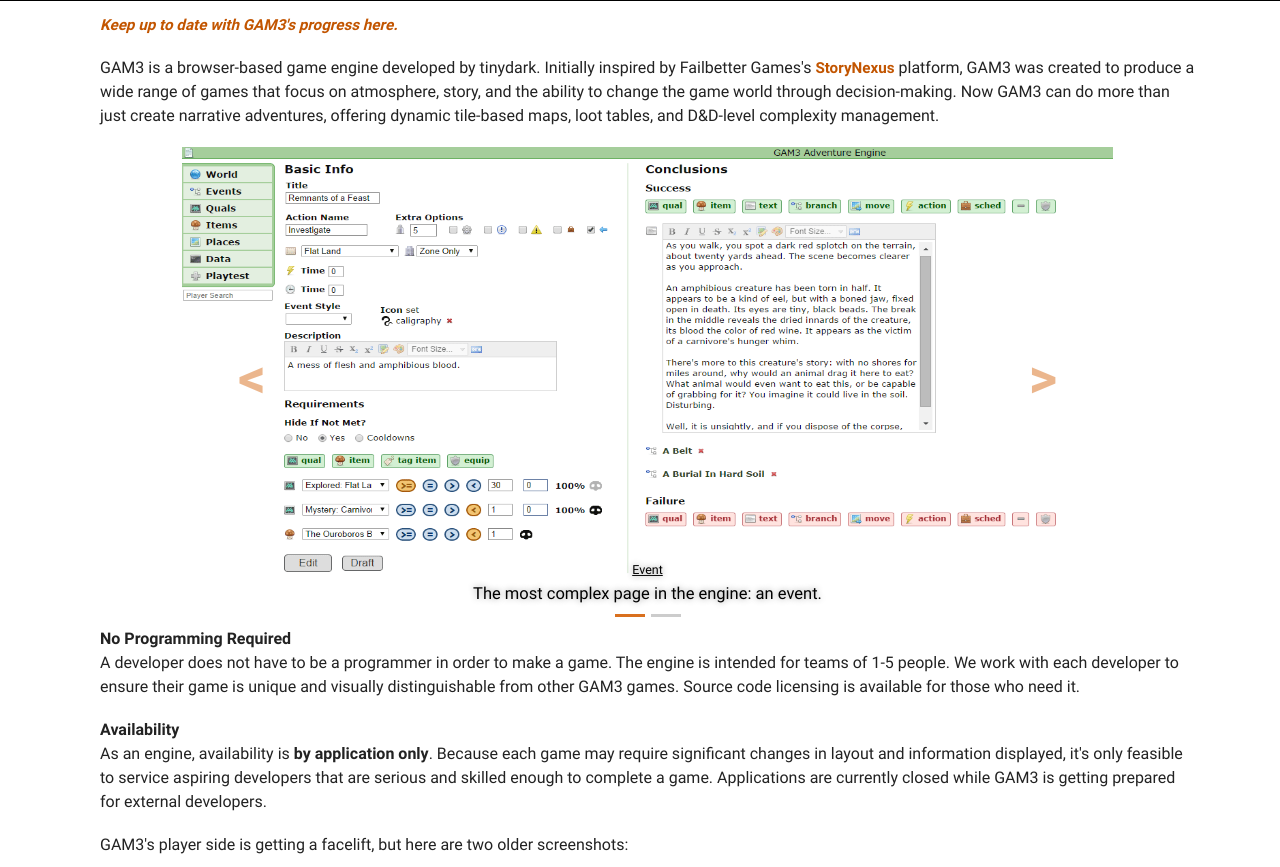
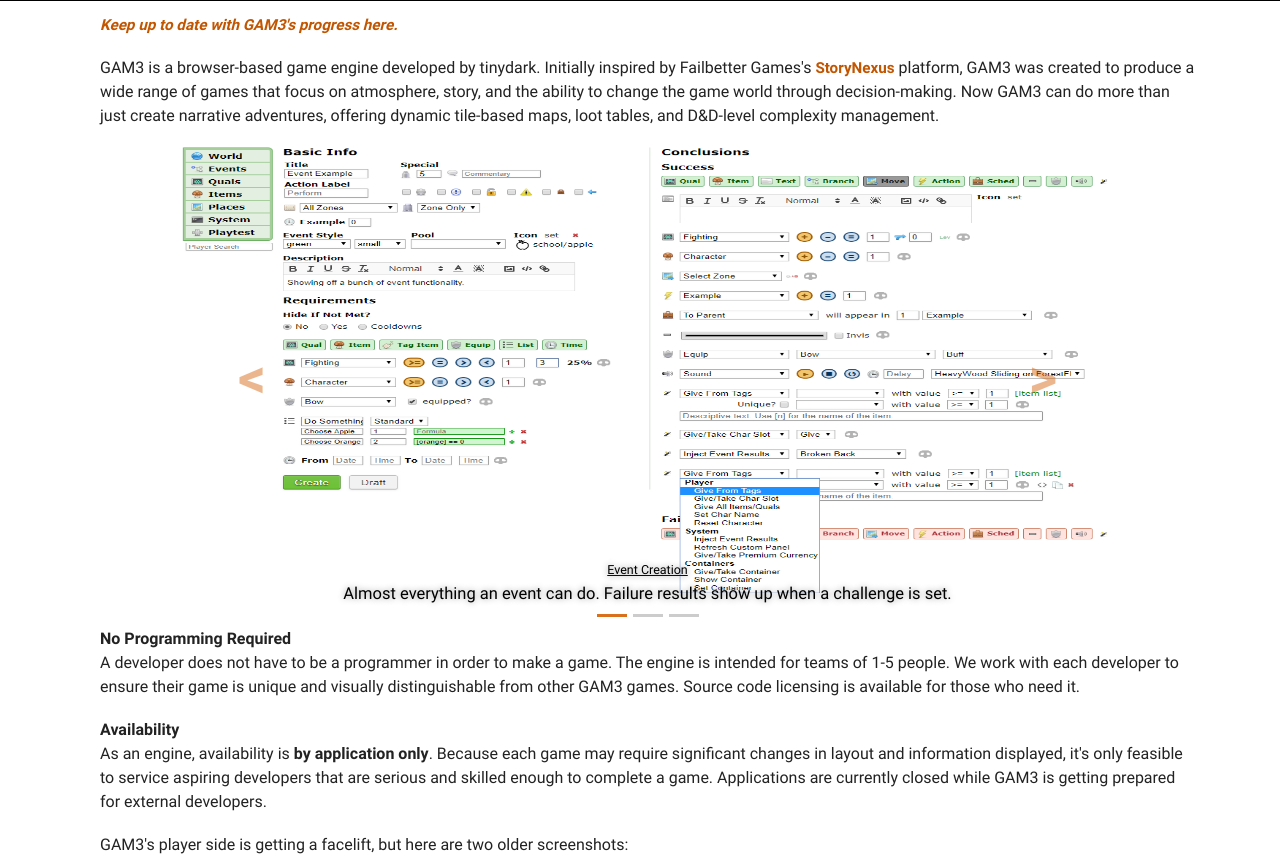
Before and after one commit to VaelVictus/vaelvictus.com, a CakePHP app: the page made by app/View/Elements/GAM3.ctp in a window 1280 px wide. Shown: the part 41-908 px from the top of the page. Run offline with PHP 8.4 and a stand-in for CakePHP, Linux system fonts and the light colour scheme; the template is opened without the code that fills it, so the values that code supplies are empty; some libraries are stand-ins or nearby versions.

Commit message:
GAM3, mobile fixes

```diff
--- a/app/View/Elements/GAM3.ctp
+++ b/app/View/Elements/GAM3.ctp
@@ -6,26 +6,37 @@
     <ol class="carousel-indicators m-0">
       <li data-target="#mrbungle" data-slide-to="0" class="active"></li>
       <li data-target="#mrbungle" data-slide-to="1" class=""></li>
+      <li data-target="#mrbungle" data-slide-to="2" class=""></li>
     </ol>
     <div class="carousel-inner">
 
       <div class="carousel-item active">
-        <a href='<?=$this->webroot?>/img/screens/gam3_event.gif' target='_blank'>
-        	<?=$this->Html->image('screens/gam3_event.gif', ['class' => 'd-block pb-5 w-100'])?>
+        <a href='<?=$this->webroot?>/img/screens/gam3_event_add.png' target='_blank'>
+        	<?=$this->Html->image('screens/gam3_event_add.png', ['class' => 'd-block pb-5 w-100'])?>
         </a>
         <div class="carousel-caption pt-3 pb-0 d-none d-md-block">
-          <h5>Event</h5>
-          <p>The most complex page in the engine: an event.</p>
+          <h5>Event Creation</h5>
+          <p>Almost everything an event can do. Failure results show up when a challenge is set.</p>
         </div>
       </div>
 
       <div class="carousel-item">
-      	<a href='<?=$this->webroot?>/img/screens/gam3_qual.gif' target='_blank'>
-	        <?=$this->Html->image('screens/gam3_qual.gif', ['class' => 'd-block pb-5 w-100'])?>
-	    </a>
+        <a href='<?=$this->webroot?>/img/screens/gam3_event_edit.PNG' target='_blank'>
+          <?=$this->Html->image('screens/gam3_event_edit.PNG', ['class' => 'd-block pb-5 w-100'])?>
+         </a>
         <div class="carousel-caption pt-3 pb-0 d-none d-md-block">
-          <h5>Qual View</h5>
-          <p>Editing a qual.</p>
+          <h5>Event Edit</h5>
+          <p>An example of a real-life event.</p>
+        </div>
+      </div>
+
+      <div class="carousel-item">
+      	<a href='<?=$this->webroot?>/img/screens/gam3_item.png' target='_blank'>
+	        <?=$this->Html->image('screens/gam3_item.png', ['class' => 'd-block pb-5 w-100'])?>
+	       </a>
+        <div class="carousel-caption pt-3 pb-0 d-none d-md-block">
+          <h5>Item</h5>
+          <p>Editing a piece of equipment. We can query for 'bleeding' as a chance to bleed with each attack.</p>
         </div>
       </div>
 
--- a/app/View/Elements/contact.ctp
+++ b/app/View/Elements/contact.ctp
@@ -21,7 +21,7 @@
 	</div>
 </div>
 
-<p>
+<p class='mt-3'>
 	I'm on <a href="https://twitter.com/VaelVictus" target='_blank'>twitter</a>.<br>
 	I post a few times a month on <a href="http://vael.tumblr.com/" target='_blank'>my Tumblr</a>, too.
 </p>
--- a/app/View/Elements/daiele.ctp
+++ b/app/View/Elements/daiele.ctp
@@ -12,7 +12,7 @@
 <div class='row mt-3'>
 	<div class='col-1 col-md-2'></div>
 	<div class='col-10 col-md-8 text-center'>
-		<a href='<?=$this->webroot?>img/screens/daiele_alpha.png' target='_blank'><?=$this->Html->image('screens/daiele_alpha.png')?></a><br>
+		<a class='pop' href='<?=$this->webroot?>img/screens/daiele_alpha.png' target='_blank'><?=$this->Html->image('screens/daiele_alpha.png')?></a><br>
 		<center class='small'><em>Very</em> alpha screenshot.</center>
 	</div>
 	<div class='col-1 col-md-2'></div>
--- a/app/View/Elements/monbre.ctp
+++ b/app/View/Elements/monbre.ctp
@@ -1,4 +1,4 @@
-<a href='http://vaelvictus.com/img/monbre_opening.jpg' target='_blank'><?=$this->Html->image('monbre_opening.jpg', array('class' => 'imgbdr', 'align' => 'right', 'width' => 300, 'height' => 170, 'style' => 'margin-left: 6px;'));?></a>
+<?=$this->Html->image('monbre_opening.jpg', array('class' => 'imgbdr', 'align' => 'right', 'width' => 300, 'height' => 170, 'style' => 'margin-left: 6px;'));?>
 MonBre was the first commercial game that I created: <a href='http://monbre.com' target='_blank'>http://monbre.com</a><br><br>
 
 I developed MonBre while learning PHP. I had been sketching up monster designs for years, and after marathoning the Digimon World and Monster Rancher games on PS1, I'd come up with some ideas for MonBre. It was a year of developing MonBre before I officially released it to the public. It was, unfortunately, mostly unsuccessful.<br><br>
```
Also changed, not shown: app/webroot/js/main.js (+7 -3 lines), app/webroot/img/screens/gam3_event.gif (deleted), app/webroot/img/screens/gam3_event_add.png (added), app/webroot/img/screens/gam3_event_edit.PNG (added), app/webroot/img/screens/gam3_front.gif (deleted), app/webroot/img/screens/gam3_item.PNG (added), app/webroot/img/screens/gam3_item.gif (deleted), app/webroot/img/screens/gam3_qual.gif (deleted), app/webroot/js/compiled/main.js, 1 other file.
